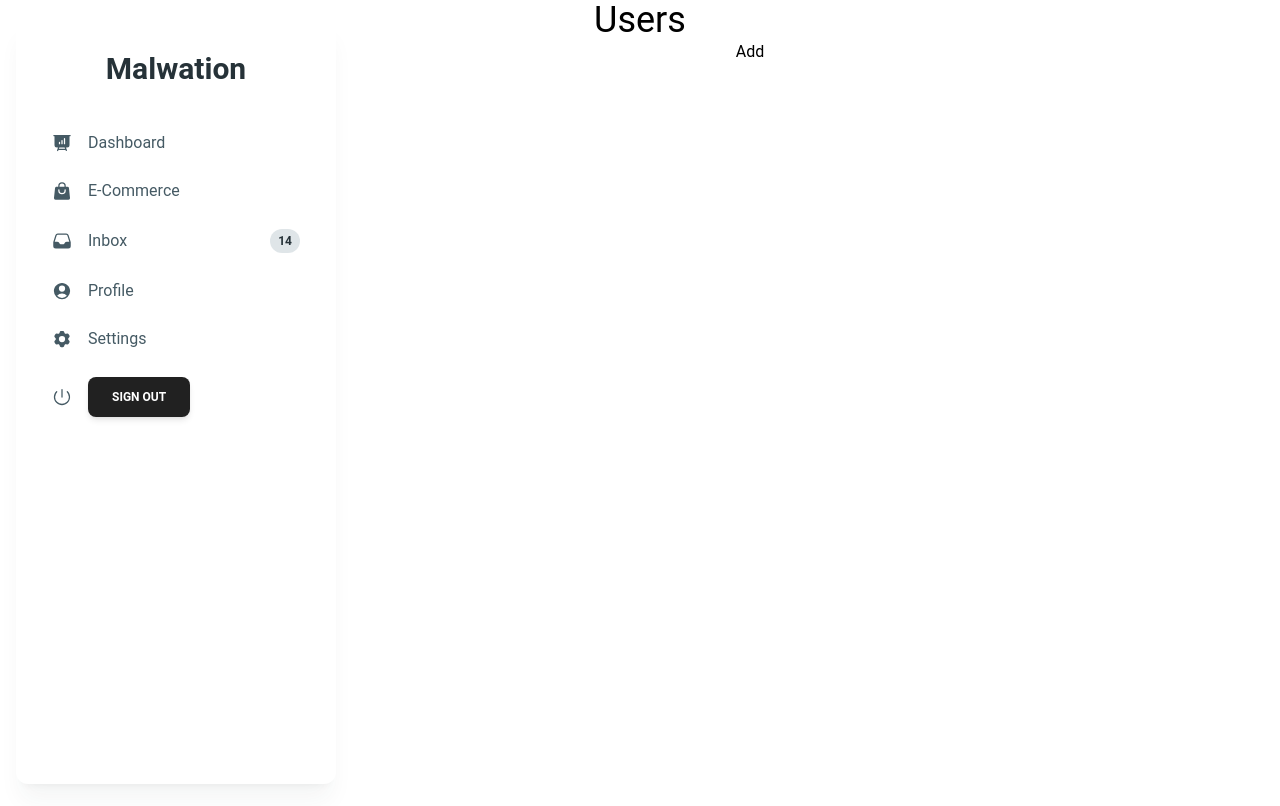
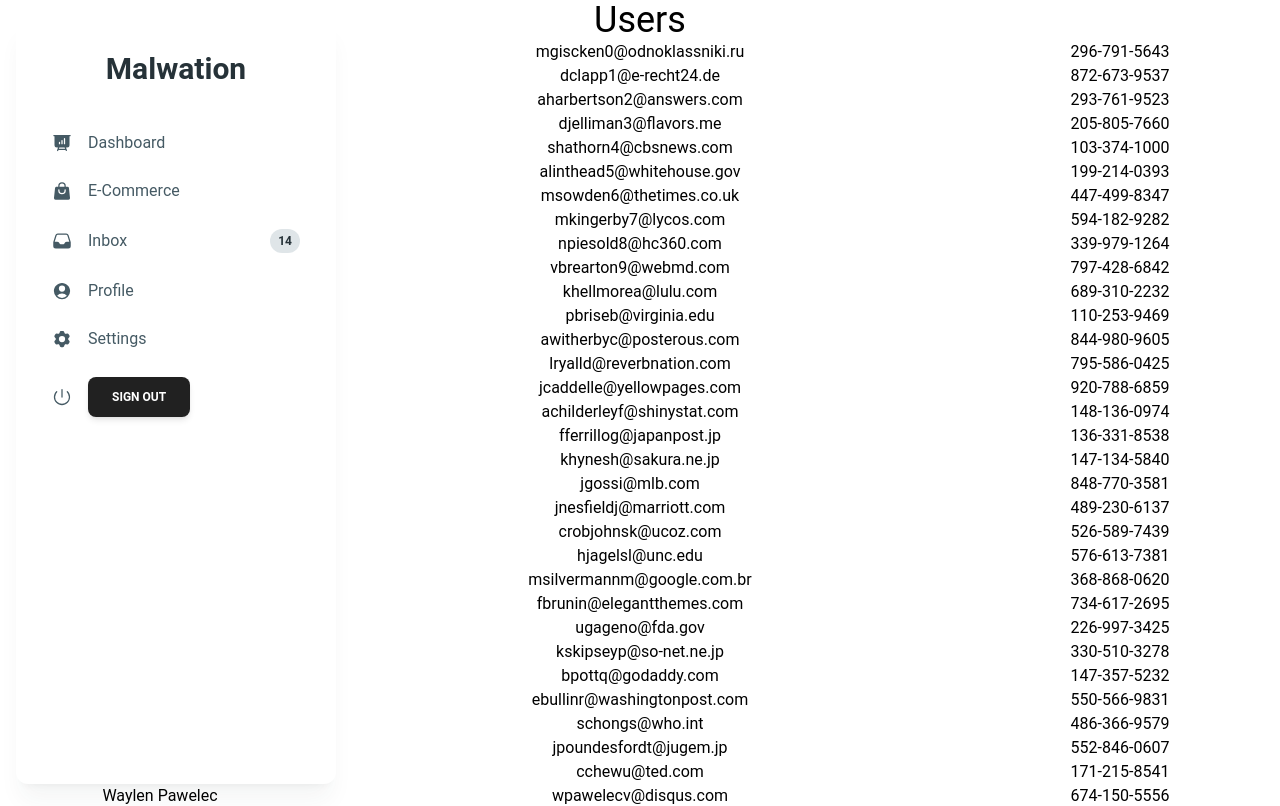
Before and after one commit to SadetTurhan/User-Panel, a React (Vite) app in the folder User-Panel/: page /users in a window 1280 px wide. Shown: the top 806 px of the page. Built offline with nearby package versions, Linux system fonts and the light colour scheme.

Commit message:
started to add user infos

```diff
--- a/User-Panel/src/features/UserSlice.ts
+++ b/User-Panel/src/features/UserSlice.ts
@@ -6,7 +6,7 @@ interface UserState {
 }
 
 const initialState: UserState = {
-    value: []
+    value: ["asda","asdad","asdsad","asdda","asdsa"]
 }
 export const UserSlice = createSlice({
     name: "users",
--- /dev/null
+++ b/User-Panel/src/store/UserType.tsx
@@ -0,0 +1,13 @@
+export interface User {
+    name: string;
+    id: number;
+    email: string;
+    password: string;
+    phone: string;
+    isActive: boolean;
+  }
+
+export interface UserList {
+  Users: UserList[];
+  NewUser: string;
+}
--- /dev/null
+++ b/User-Panel/src/store/actions.ts
@@ -0,0 +1,7 @@
+import { User, UserList } from "./UserType";
+
+export const ADD_USER = "ADD_USER";
+export const DELETE_USER = "DELETE_USER";
+export type ActionTypes = {type: typeof ADD_USER; payload: UserList} | {type: typeof DELETE_USER; payload: UserList}
+export const addUser = (name:string, id:number) => ({type: ADD_USER,payload: name, id})
+export const deleteUser = (name:string, id:number) => ({type: DELETE_USER, payload: name,id})
--- /dev/null
+++ b/User-Panel/src/store/store.ts
@@ -0,0 +1,17 @@
+import { configureStore } from '@reduxjs/toolkit'
+import { UserList, User } from './UserType'
+
+const store = configureStore({
+  reducer: {
+    users: usersReducer,
+  },
+})
+
+function usersReducer(state: Store = {
+    UserList: [],
+    NewUser: "",
+})
+// Infer the `RootState` and `AppDispatch` types from the store itself
+export type RootState = ReturnType<typeof store.getState>
+// Inferred type: {posts: PostsState, comments: CommentsState, users: UsersState}
+export type AppDispatch = typeof store.dispatch
--- a/User-Panel/src/users.tsx
+++ b/User-Panel/src/users.tsx
@@ -1,31 +1,14 @@
-import React, { useState } from "react";
 import { Sidebar } from '/home/sadet/repos/User-Panel/User-Panel/src/sidebar';
-import data from "./users.json"
-import { Usertype } from "./usertypes";
-import UserCard from './components/UserSection';
-import { useSelector, useDispatch} from "react-redux";
-import { RootState } from "./store";
-import { addUser } from "./features/UserSlice";
-const user = data as Usertype[];
+import UserTable from "./usertable";
 function Users() {
-  const [userNameInput, setUserNameInput] = useState("")
-  const users = useSelector((state:RootState) => state.users.value)
-  const dispatch = useDispatch()
-  const handleAddUsers = () => {
-    if(!userNameInput) return;
-    dispatch(addUser(userNameInput));
-    setUserNameInput("")
-  }
+
+
     return (
       <div>
       <Sidebar></Sidebar>
       <div>
         <p className="text-4xl">Users</p>
-        {users.map((name,index) => {
-                return <UserCard name={name} index={index} />
-                })}
-                <input value={userNameInput} onChange={(e) => setUserNameInput(e.target.value)}/>
-                <button onClick={handleAddUsers}>Add</button>
+      <UserTable></UserTable>
       </div>
       </div>
     );
--- a/User-Panel/src/usertable.tsx
+++ b/User-Panel/src/usertable.tsx
@@ -1,12 +1,20 @@
-import { useReactTable } from '@tanstack/react-table'
-
+import _users from "./users.json"
+import { User } from "./store/UserType";
+const users = _users as User[];
+const renderUsers = users.map((item) =><div>{item.name}</div>);
+const renderEmail = users.map((item) =><div>{item.email}</div>);
+const renderPhone = users.map((item) =><div>{item.phone}</div>);
 function UserTable(){
-    const table = useReactTable(Option)
     return(
         <div>
+            <div className="grid grid-cols-4">
+            <h1 className="col-span-1">{renderUsers} </h1>
+            <h1 className="col-span-2">{renderEmail}</h1>
+            <h1>{renderPhone}</h1>
+            <h1>role</h1>
+            </div>
+        </div>
+    )
+};
 
-        </div>
-    );
-}
-
-export { UserTable};
+export default UserTable;
```
